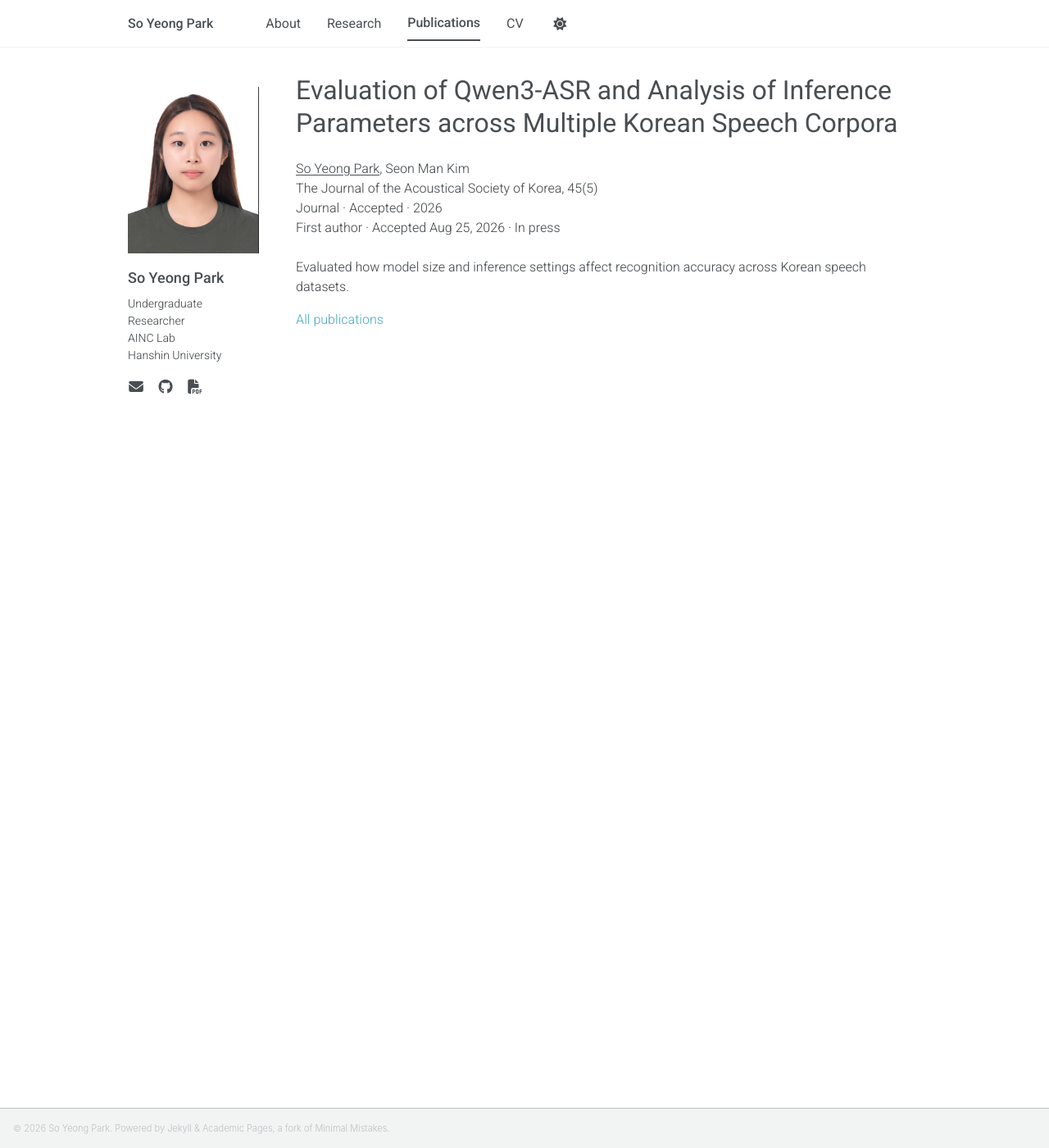
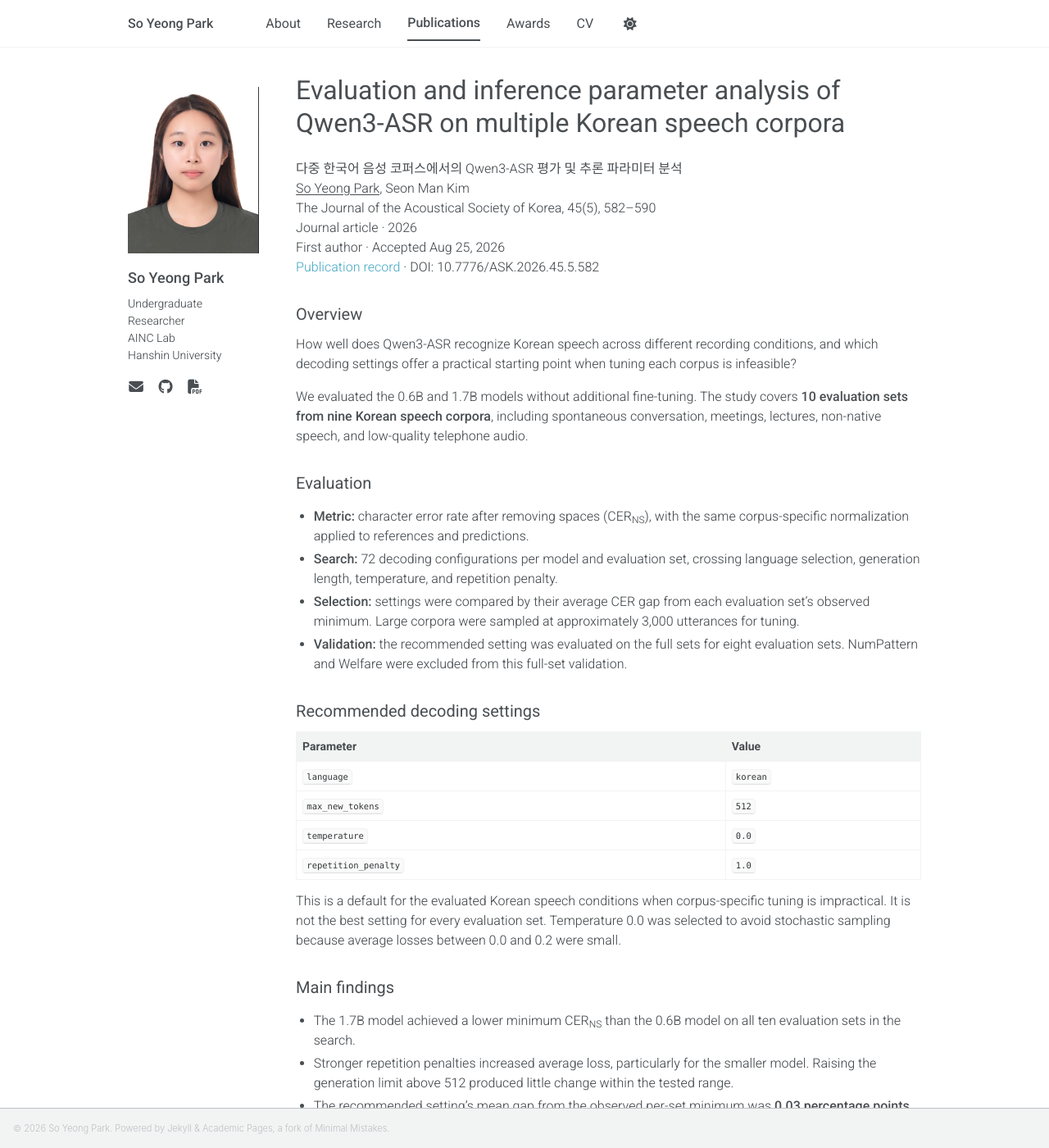
Before and after one commit to green4849/green4849.github.io, a Jekyll site: the page built from _publications/2026-qwen3-asr-evaluation.md, in a window 1280 px wide and 1400 px high. Shown: the whole window at 82% size. Built offline with Jekyll 4.4.1, drawn with Linux system fonts in a browser that asks for light colours; some of the changed text lies outside the part shown.

Commit message:
Add evidence-based Qwen3-ASR detail and awards page

```diff
--- a/_data/navigation.yml
+++ b/_data/navigation.yml
@@ -5,5 +5,7 @@ main:
     url: /research/
   - title: "Publications"
     url: /publications/
+  - title: "Awards"
+    url: /awards/
   - title: "CV"
     url: /cv/
--- a/_layouts/publication.html
+++ b/_layouts/publication.html
@@ -2,10 +2,15 @@
 layout: archive
 ---
 <div class="publication-meta">
+{% if page.title_ko %}<p lang="ko">{{ page.title_ko }}</p>{% endif %}
 <p>{% for author in page.authors %}{% if author == site.name %}<span class="publication-self">{{ author }}</span>{% else %}{{ author }}{% endif %}{% unless forloop.last %}, {% endunless %}{% endfor %}</p>
 <p><em>{{ page.venue }}</em></p>
 <p>{{ page.typeLabel }} · {{ page.citation_date }}</p>
 <p>{{ page.role }}{% if page.citation_note != empty %} · {{ page.citation_note }}{% endif %}</p>
+{% if page.record_url %}<p><a href="{{ page.record_url }}">Publication record</a>{% if page.doi %} · DOI: {{ page.doi }}{% endif %}</p>{% endif %}
 </div>
 <div class="publication-description">{{ content }}</div>
+{% for award in site.data.award_publications %}{% if award.publication == page.url %}
+<p><a href="{{ '/awards/' | relative_url }}#{{ award.anchor }}">Award details</a></p>
+{% endif %}{% endfor %}
 <p><a href="{{ '/publications/' | relative_url }}">All publications</a></p>
--- a/_publications/2026-qwen3-asr-evaluation.md
+++ b/_publications/2026-qwen3-asr-evaluation.md
@@ -1,19 +1,80 @@
 ---
 year: "2026"
 type: "journal"
-typeLabel: "Journal · Accepted"
-title: "Evaluation of Qwen3-ASR and Analysis of Inference Parameters across Multiple Korean Speech Corpora"
-venue: "The Journal of the Acoustical Society of Korea, 45(5)"
+typeLabel: "Journal article"
+title: "Evaluation and inference parameter analysis of Qwen3-ASR on multiple Korean speech corpora"
+title_ko: "다중 한국어 음성 코퍼스에서의 Qwen3-ASR 평가 및 추론 파라미터 분석"
+venue: "The Journal of the Acoustical Society of Korea, 45(5), 582–590"
 role: "First author"
-note: "Accepted Aug 25, 2026 · In press"
+note: "Accepted Aug 25, 2026"
 authors: ["So Yeong Park","Seon Man Kim"]
 display_date: "Accepted Aug 25, 2026"
 citation_date: "2026"
-citation_note: "Accepted Aug 25, 2026 · In press"
+citation_note: "Accepted Aug 25, 2026"
+doi: "10.7776/ASK.2026.45.5.582"
+record_url: "https://www.kci.go.kr/kciportal/ci/sereArticleSearch/ciSereArtiView.kci?sereArticleSearchBean.artiId=ART003386913"
 sort_order: 60
 permalink: "/publications/qwen3-asr-evaluation/"
 layout: "publication"
 excerpt: "Evaluated how model size and inference settings affect recognition accuracy across Korean speech datasets."
 ---
 
-Evaluated how model size and inference settings affect recognition accuracy across Korean speech datasets.
+## Overview
+
+How well does Qwen3-ASR recognize Korean speech across different recording conditions, and which decoding settings offer a practical starting point when tuning each corpus is infeasible?
+
+We evaluated the 0.6B and 1.7B models without additional fine-tuning. The study covers **10 evaluation sets from nine Korean speech corpora**, including spontaneous conversation, meetings, lectures, non-native speech, and low-quality telephone audio.
+
+## Evaluation
+
+- **Metric:** character error rate after removing spaces (CER<sub>NS</sub>), with the same corpus-specific normalization applied to references and predictions.
+- **Search:** 72 decoding configurations per model and evaluation set, crossing language selection, generation length, temperature, and repetition penalty.
+- **Selection:** settings were compared by their average CER gap from each evaluation set's observed minimum. Large corpora were sampled at approximately 3,000 utterances for tuning.
+- **Validation:** the recommended setting was evaluated on the full sets for eight evaluation sets. NumPattern and Welfare were excluded from this full-set validation.
+
+## Recommended decoding settings
+
+| Parameter | Value |
+| --- | --- |
+| `language` | `korean` |
+| `max_new_tokens` | `512` |
+| `temperature` | `0.0` |
+| `repetition_penalty` | `1.0` |
+
+This is a default for the evaluated Korean speech conditions when corpus-specific tuning is impractical. It is not the best setting for every evaluation set. Temperature 0.0 was selected to avoid stochastic sampling because average losses between 0.0 and 0.2 were small.
+
+## Main findings
+
+- The 1.7B model achieved a lower minimum CER<sub>NS</sub> than the 0.6B model on all ten evaluation sets in the search.
+- Stronger repetition penalties increased average loss, particularly for the smaller model. Raising the generation limit above 512 produced little change within the tested range.
+- The recommended setting's mean gap from the observed per-set minimum was **0.03 percentage points for 1.7B** and **0.07 for 0.6B** on the tuning sets (Fig. 2).
+
+### Comparison with Whisper
+
+The table below reports CER<sub>NS</sub> (%) on KsponSpeech. **Each model uses its best tested decoding setting on these sets**, rather than the single recommended setting above. Lower is better.
+
+| Model | eval_clean | eval_other |
+| --- | ---: | ---: |
+| Qwen3-ASR 1.7B | 12.76 | 12.60 |
+| Whisper large-v3 | 13.89 | 13.62 |
+| Qwen3-ASR 0.6B | 15.15 | 15.01 |
+| Whisper medium | 16.16 | 15.19 |
+
+Source: Section 5.4 and Fig. 3. The 1.7B recommended setting gives **12.79%** on eval_clean (Table 4); the **12.76%** result above is from the tuned comparison. These results establish a difference on the two KsponSpeech sets, not across all Korean speech domains.
+
+## My contribution
+
+First author. Research design, experiment implementation, results analysis, and manuscript writing.
+
+## Scope and limitations
+
+Each configuration with a nonzero temperature was run once, so variability across repeated sampling runs was not measured. Transfer to other ASR models, languages, and unseen Korean datasets was not established. Beam search and contextual prompting were outside the Qwen3-ASR search space studied here.
+
+## Related presentations
+
+- [Inference parameter optimization of Qwen3-ASR across multiple Korean speech corpora]({{ '/publications/qwen3-asr-inference/' | relative_url }}) — IEIE Summer Conference poster.
+- [Inference parameter optimization of a public multilingual ASR model for Korean speech recognition]({{ '/publications/multilingual-asr-korean/' | relative_url }}) — joint spring-conference poster.
+
+## Citation
+
+So Yeong Park and Seon Man Kim. “Evaluation and inference parameter analysis of Qwen3-ASR on multiple Korean speech corpora.” *The Journal of the Acoustical Society of Korea*, 45(5), 582–590, 2026. DOI: 10.7776/ASK.2026.45.5.582.
--- a/assets/css/profile.css
+++ b/assets/css/profile.css
@@ -79,6 +79,7 @@ h1, h2, h3, h4, h5, h6,
 .archive .research-period { margin: 0 0 0.5rem; font-size: 0.875rem; }
 .archive .research-period em { font-style: normal; }
 .publication-description { margin-top: 1.5rem; }
+.publication-description table { font-family: inherit; font-size: 0.875rem; }
 section[id] { scroll-margin-top: 90px; }
 @media screen and (max-width: 924px) {
   .sidebar { margin-top: 0; margin-bottom: 2rem; }
```
Also changed, not shown: MIGRATION.md (+2 -0 lines), README.md (+2 -0 lines), _data/award_publications.yml (added, +10 -0 lines), _pages/awards.html (added, +47 -0 lines), scripts/check-site.py (+21 -2 lines).
